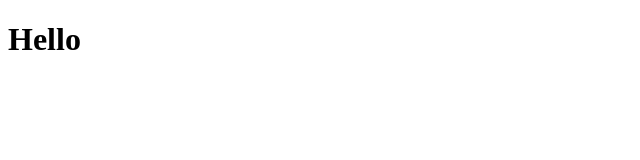
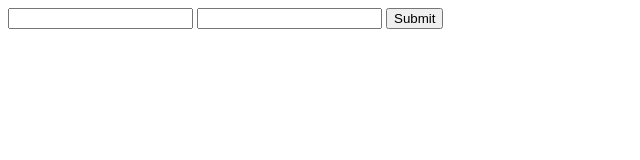
Before and after one commit to ushanasif/e-university, a plain HTML site: page index.html in a window 1280 px wide. Shown: the whole page, without its empty margins (0-640 px from the left). Drawn offline with Linux system fonts and the light colour scheme.

Commit message:
created new login form from dev1-login

```diff
--- a/index.html
+++ b/index.html
@@ -6,6 +6,10 @@
     <title>Document</title>
 </head>
 <body>
-    <h1>Hello</h1>
+    <form>
+        <input type="text">
+        <input type="text">
+        <button>Submit</button>
+    </form>
 </body>
 </html>
```
